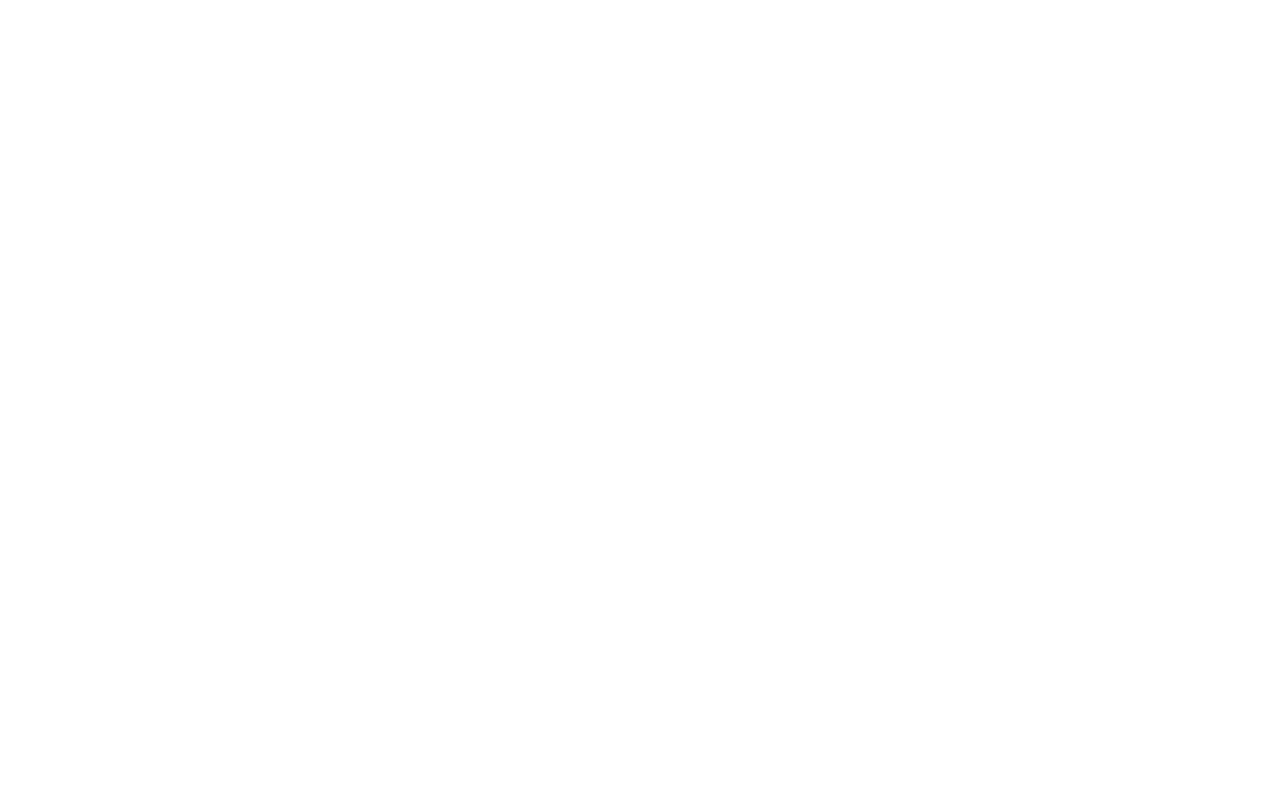
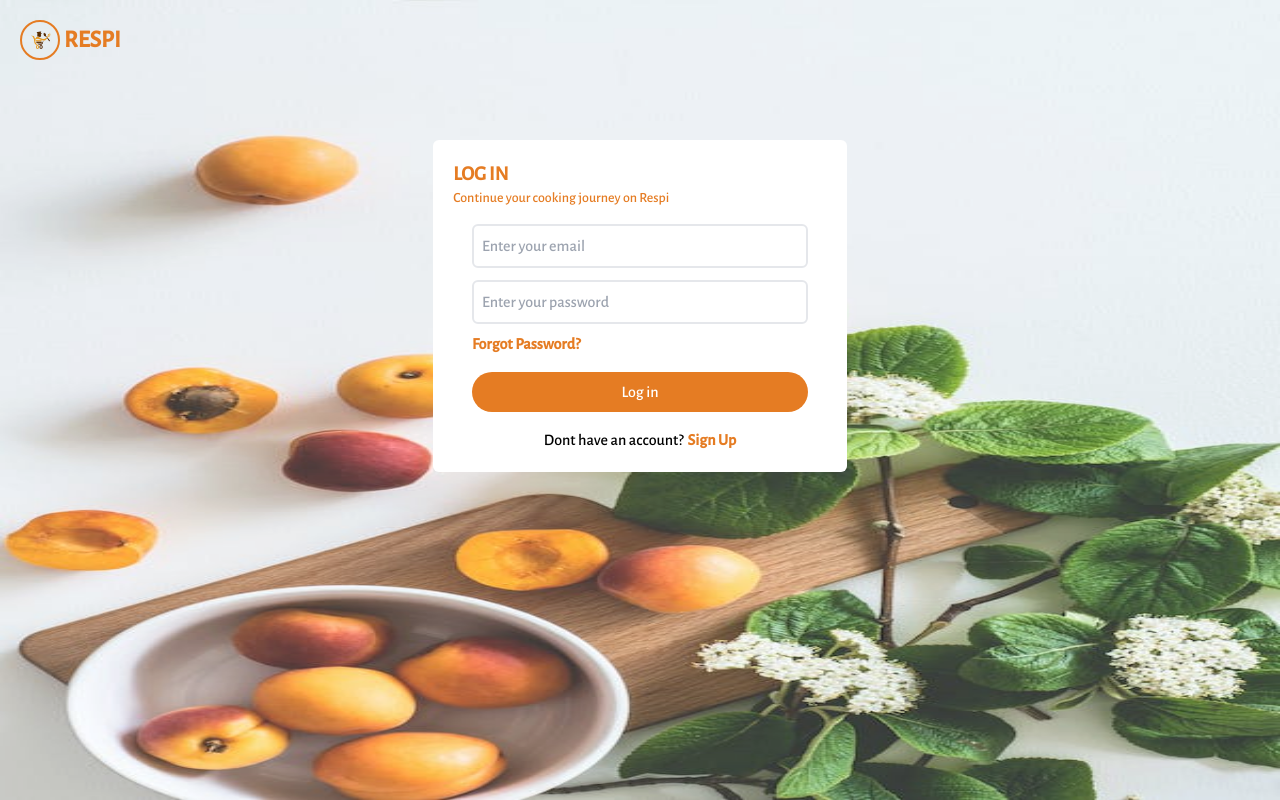
Before and after one commit to favour-the-dev/Rspi, a React (Vite) app: page /Login in a window 1280 px wide. Built offline with nearby package versions, Linux system fonts and the light colour scheme; a web font is replaced by a local one.

Commit message:
done with login ui

```diff
--- a/src/pages/Login.jsx
+++ b/src/pages/Login.jsx
@@ -1,8 +1,36 @@
+import bg from '../assets/loginsignup.jpeg';
+import logo from '../assets/logormbg.png';
+import { NavLink } from 'react-router-dom';
 function Login() {
     return (
         <>
-            <div className="w-screen flex items-center">
-                <div className="bg-white w-1/2"></div>
+            <div className="w-screen max-h-screen flex flex-col p-5 gap-20">
+                <img src={bg} alt="" className='w-[100%] h-full absolute top-0 left-0 z-[-1] opacity-90'/>
+                <div className='flex items-center text-[#E57C23] uppercase font-bold text-lg 4k:text-4xl sm:text-2xl gap-1'>
+                    <div className='w-10 h-10 rounded-full'><img src={logo} alt="logo" className='rounded-full h-full border-2 border-[#E57C23]'/></div>Respi
+                </div>
+                <div className="bg-white w-full lg:w-1/3 flex flex-col gap-4 p-5 mx-auto rounded-md">
+                    <div>
+                        <h3 className='uppercase font-semibold text-xl text-[#E57C23]'>Log in</h3>
+                        <p className='text-sm font-extralight text-[#E57C23]'>Continue your cooking journey on Respi</p>
+                    </div>
+                    <form action="/" className='flex flex-col space-y-3'>
+                        <label htmlFor="email" className='flex flex-col'>
+                            <input type="email" name="email" placeholder='Enter your email' className='border-gray-200 border-2 focus:outline-none p-2 rounded-md mx-auto w-full lg:w-[90%]'/>
+                        </label>
+                        <label htmlFor="password" className='flex flex-col gap-2'>
+                            <input type="password" name="password" placeholder='Enter your password' className='border-gray-200 border-2 focus:outline-none p-2 rounded-md mx-auto w-full lg:w-[90%]'/>
+                            <NavLink to='/forgot' className='text-[#E57C23] capitalizen font-semibold mx-auto w-full lg:w-[90%]'>Forgot Password?</NavLink>
+                        </label>
+                    </form>
+                    <NavLink to='/Home' className='bg-[#E57C23] mx-auto w-full lg:w-[90%] py-2 text-white text-center rounded-full hover:bg-[#E56C23] duration-150 ease-linear'>
+                        Log in
+                    </NavLink>
+                    <div className='mx-auto w-[90%] flex gap-1 justify-center'>
+                        <span>Dont have an account?</span>
+                        <NavLink to='/Signup' className='text-[#E57C23] font-semibold capitalize'>Sign up</NavLink>
+                    </div>
+                </div>
             </div>
         </>
      );
```
Also changed, not shown: src/assets/loginsignup.jpeg (added).
